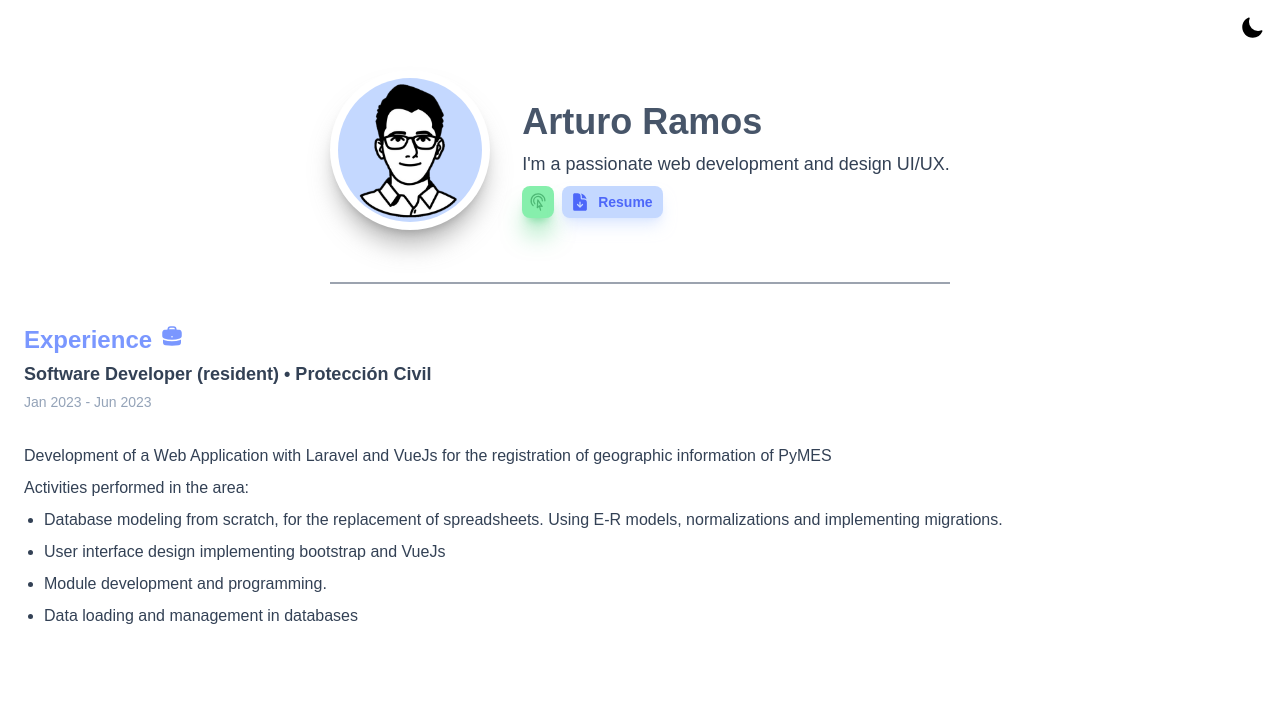
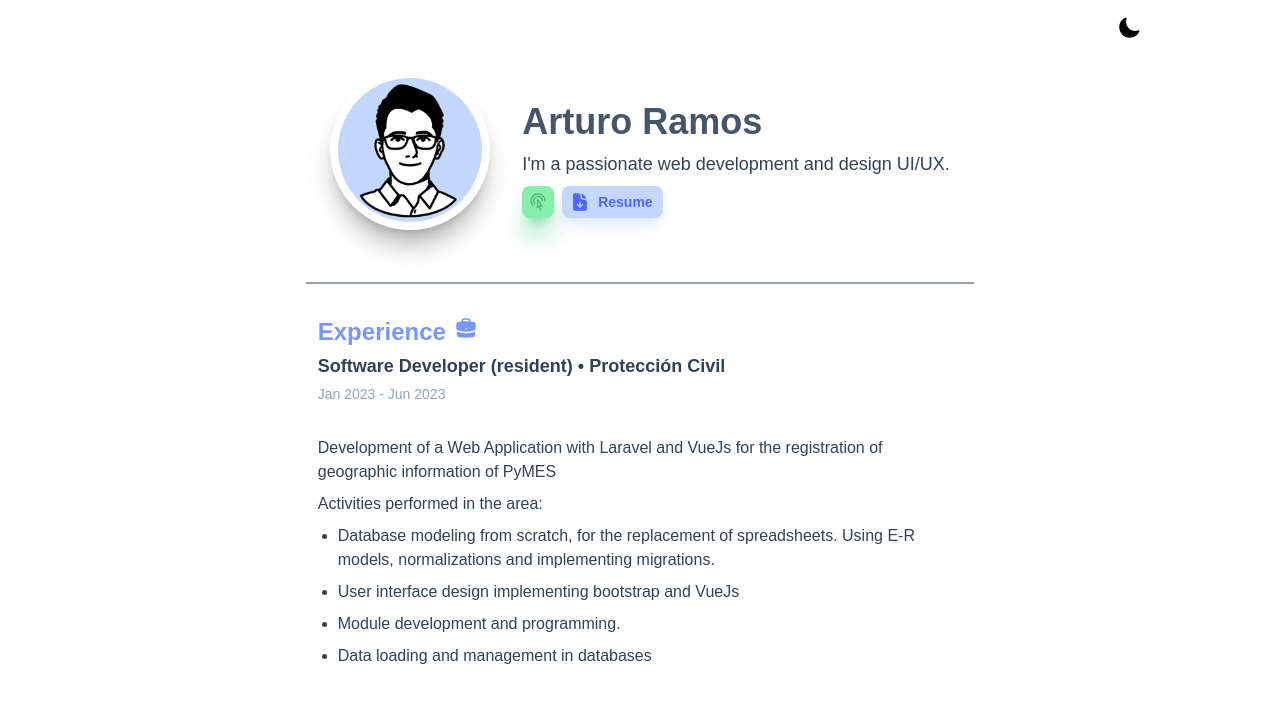
Before and after one commit to AlvaroArturoRamosSoberano/my-portfolio, a Vue app: page / in a window 1280 px wide. Shown: the top 702 px of the page. Built offline with nearby package versions, Linux system fonts and the light colour scheme.

Commit message:
Fixed: Dimensions

```diff
--- a/src/components/Header.vue
+++ b/src/components/Header.vue
@@ -4,8 +4,8 @@
   </section>
 
   <section>
-    <div class="flex flex-col justify-center items-center ">
-      <div class="w-full sm:w-auto sm:flex border-b-2 border-gray-400 py-6 ">
+    <div class="flex flex-col items-center">
+      <div class="w-full sm:w-auto sm:flex border-b-2 border-gray-400 py-6 px-6">
         <section class="avatar flex justify-center">
           <div
             class="avatar-bg w-36 h-36  md:w-40 md:h-40 bg-white-50 rounded-full shadow-xl shadow-white-500/50 flex justify-center items-center">
@@ -15,7 +15,7 @@
           </div>
         </section>
 
-        <section >
+        <section>
           <div class="flex flex-col font-poppins items-center sm:items-start gap-2 text-center py-8 sm:ps-8 ">
             <h1 class="text-2xl sm:text-4xl font-bold text-slate-600">
               Arturo Ramos
--- a/src/components/Main.vue
+++ b/src/components/Main.vue
@@ -1,7 +1,6 @@
 <template>
-  <section>
-    <div class="h-auto p-2">
-      <div>
+  <section class="flex justify-center">
+    <div class="sm:w-auto md:w-2/3 px-3">
       <section class="Experience-header py-8">
         <div class="flex flex-col gap-1">
           <h2 class="font-poppins font-bold text-xl lg:text-2xl text-royal-400 flex">Experience
@@ -33,7 +32,6 @@
         </div>
       </section>
     </div>
-    </div>
   </section>
 </template>
 
--- a/src/views/Page.vue
+++ b/src/views/Page.vue
@@ -1,8 +1,10 @@
 <template>
   <section :class="` h-auto w-auto ${color} `">
-    <div class="w-full p-4">
-      <Header @dark-mode-activated="enableDarkMode" @light-mode-activated="enableLightMode" />
-      <Main></Main>
+    <div class="w-auto p-4 flex justify-start md:justify-center">
+      <div class="flex flex-col">
+        <Header @dark-mode-activated="enableDarkMode" @light-mode-activated="enableLightMode" />
+        <Main></Main>
+      </div>
     </div>
   </section>
 </template>
```
Lines whose indentation alone changed are shown as unchanged.
